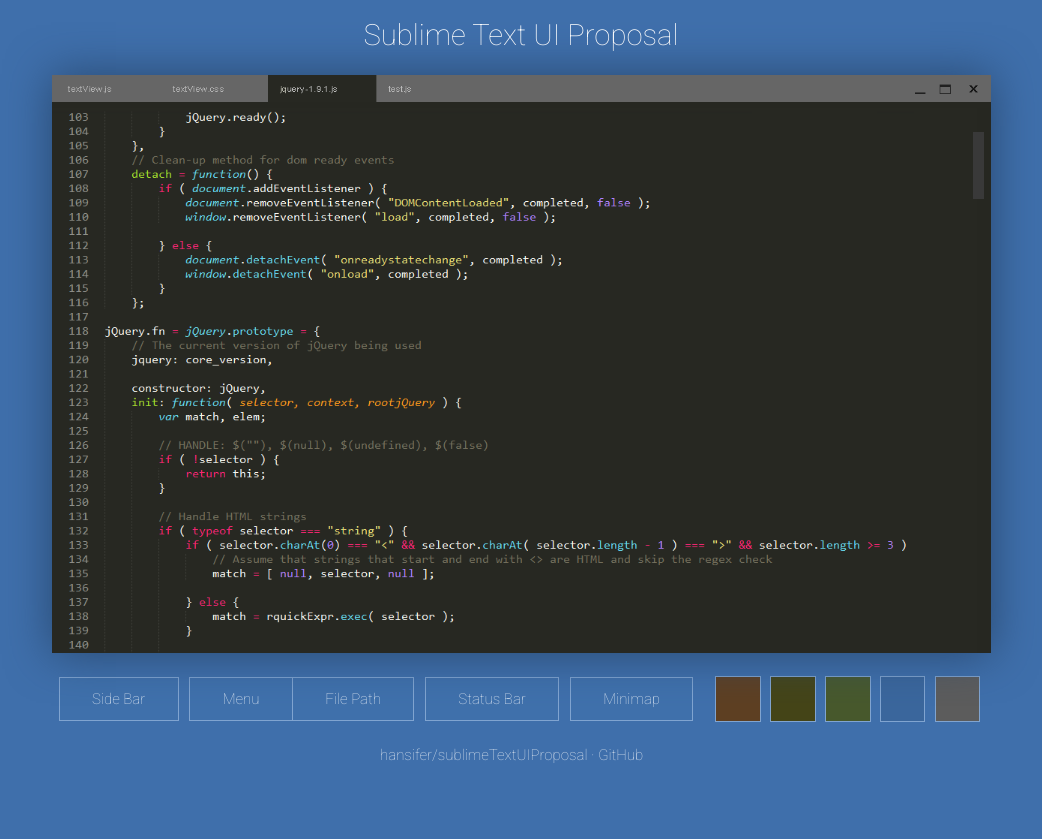
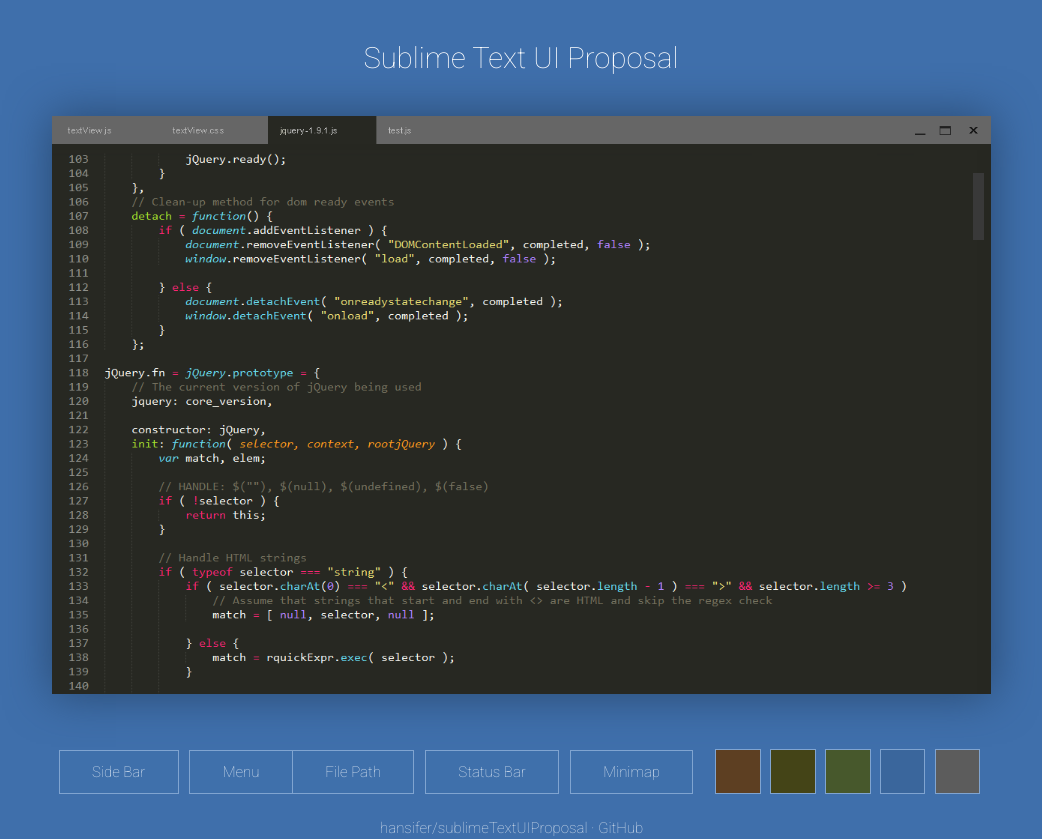
Before and after one commit to hansifer/sublimeTextUIProposal, a plain HTML site: page index.html in a window 1280 px wide. Shown: the top 839 px of the page, without its empty margins (119-1161 px from the left). Before the commit the page ends 800 px from the top, so only its background shows below. Drawn offline with nearby package versions, Linux system fonts and the light colour scheme.

Commit message:
fix menu shadow; increase margins

```diff
--- a/css/sublime.css
+++ b/css/sublime.css
@@ -24,12 +24,12 @@ html, body
 	width:1252px;
 	text-align: center;
 	vertical-align: middle;
-	margin-bottom:	25px;
+	margin-bottom:	50px;
+	margin-top:50px;
 	xcolor:rgb(112, 141, 179);
 	color:hsl(0,100%,100%);
 	font-size:39px;
 	font-weight: bold;
-	margin-top:20px;
 	font-family: 'Roboto', sans-serif;
 	font-weight: 100;
 }
@@ -218,8 +218,8 @@ html, body
 
 .menubarShadow
 {
-	background:-webkit-gradient(linear,left bottom,left top,from(rgba(0,0,0,0)),to(rgba(0,0,0,.2)));
-	background:linear-gradient(0deg,rgba(0,0,0,0), rgba(0,0,0,.2));
+	background:-webkit-gradient(linear,left bottom,left top,from(rgba(0,0,0,0)),to(rgba(0,0,0,.4)));
+	background:linear-gradient(0deg,rgba(0,0,0,0), rgba(0,0,0,.4));
 	/*-webkit-mask-box-image: -webkit-gradient(linear, left top, right top, color-stop(0.0, rgba(0,0,0,0)), color-stop(0.25, rgba(0,0,0,1)), color-stop(0.75, rgba(0,0,0,1)), color-stop(1.0, rgba(0,0,0,0)));*/
 	height:7px;
 	width:100%;
--- a/index.html
+++ b/index.html
@@ -58,7 +58,7 @@
 				</div>
 			</div>
 		</div>
-		<div style="margin:0 auto;width:1252px;margin-top:31px;">
+		<div style="margin:0 auto;width:1252px;margin-top:73px;">
 		<div style="text-align:center;">
 			<button id="btnSidebar" data-toggle="button" class="btn btn-small btn-inverse" style="margin-right:10px;">Side Bar</button>
 			<div class="btn-group" data-toggle="buttons-checkbox">
```
